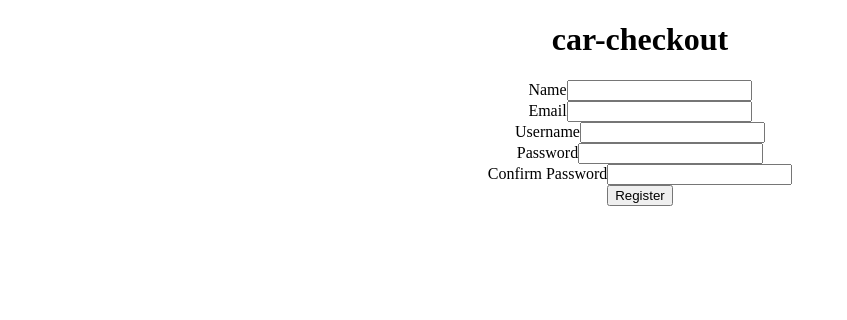
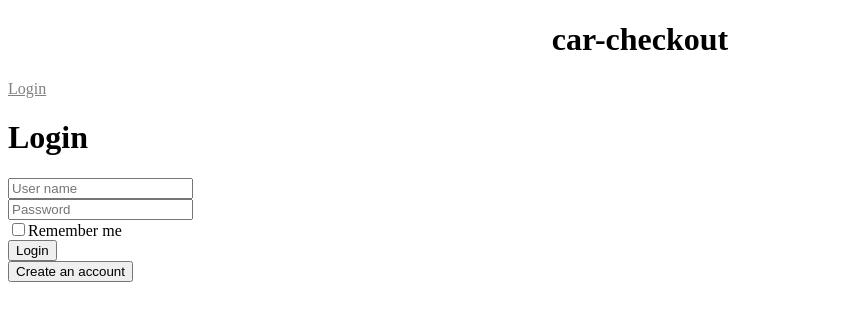
Before and after one commit to Gering112/carsCheckout, an Angular app: page /login in a window 1280 px wide. Shown: the top 320 px of the page, without its empty margins (0-847 px from the left). Built offline with nearby package versions, Linux system fonts and the light colour scheme.

Commit message:
created login routes and created forms for login and register

```diff
--- a/src/app/account/account.component.ts
+++ b/src/app/account/account.component.ts
@@ -4,7 +4,7 @@ import {Component, OnInit} from '@angular/core'
     selector : 'account-sel',
     templateUrl : './account.component.html'
 })
-export class account implements OnInit{
+export class accountComponent implements OnInit{
 
     ngOnInit():void{
 
--- /dev/null
+++ b/src/app/app-routing.module.ts
@@ -0,0 +1,17 @@
+// this routing component contains the routing module for our application
+import {NgModule} from '@angular/core'
+import {Routes, RouterModule} from '@angular/router'
+import { loginComponent } from './login/login.component'
+
+//configure routes for our app
+const routes : Routes = [
+    {path: 'login', component: loginComponent}
+];
+
+@NgModule({
+    imports : [RouterModule.forRoot(routes)],
+    exports : [RouterModule]
+})
+
+export class AppRoutingModule{}
+export const routingComponents = [loginComponent]
--- a/src/app/app.component.html
+++ b/src/app/app.component.html
@@ -1,6 +1,11 @@
 <!--The content below is only a placeholder and can be replaced.-->
 <div style="text-align:center">
   <div><h1>{{pageTitle}}</h1>
-    <app-register></app-register>
   </div>
 </div>
+<nav>
+  <!--routerLinke = which path we want to navigate to-->
+  <a routerLink = './login' routerLinkActive = 'active'>Login</a>
+</nav>
+
+<router-outlet></router-outlet>
--- a/src/app/app.module.ts
+++ b/src/app/app.module.ts
@@ -1,17 +1,18 @@
 import { BrowserModule } from '@angular/platform-browser';
 import { NgModule } from '@angular/core';
 import { AppComponent } from './app.component';
-import { register } from './registeration/register.component';
+import { registerComponent } from './registeration/register.component';
 import {FormsModule} from '@angular/forms'
-import {account} from './account/account.component'
-import {login} from './login/login.component'
+import {accountComponent} from './account/account.component'
+//import {loginComponent} from './login/login.component'
+import {AppRoutingModule, routingComponents} from './app-routing.module'
 
 @NgModule({
   declarations: [
-    AppComponent,register,login, account
+    AppComponent,registerComponent,routingComponents, accountComponent
   ],
   imports: [
-    BrowserModule, FormsModule
+    BrowserModule, FormsModule, AppRoutingModule
   ],
 
   bootstrap: [AppComponent]
--- a/src/app/login/login.component.html
+++ b/src/app/login/login.component.html
@@ -0,0 +1,23 @@
+<div class='loginForm'>
+    <h1>Login</h1>
+    <div class='textbox'>
+        <input type='text' placeholder="User name" >
+    </div>
+    <div class='textbox'>
+        <input type='text' placeholder="Password" >
+    </div>
+    <div>
+        <input type='checkbox'>
+        <label>Remember me</label>
+    </div>
+
+    <div clas='col-md-3'>
+        <button>Login</button>
+    </div>
+
+    <div>
+        <button>Create an account</button>
+    </div>
+
+
+</div>
--- a/src/app/login/login.component.ts
+++ b/src/app/login/login.component.ts
@@ -1,12 +1,12 @@
 import {Component, OnInit} from '@angular/core'
 
 @Component({
-    selector : 'app-login',
+    selector : 'login-sel',
     templateUrl : './login.component.html',
     styleUrls : ['./login.component.css']
 
 })
-export class login implements OnInit{
+export class loginComponent implements OnInit{
 
     ngOnInit():void{
 
--- a/src/app/registeration/register.component.ts
+++ b/src/app/registeration/register.component.ts
@@ -1,12 +1,12 @@
 import { Component,OnInit } from '@angular/core';
 
 @Component({
-    selector : 'app-register',
+    selector : 'register-sel',
     templateUrl : './registeration-form.html',
     styleUrls : ['./register-form.css']
 })
 
-export class register implements OnInit {
+export class registerComponent implements OnInit {
 
     ngOnInit():void{
 
--- a/src/styles.css
+++ b/src/styles.css
@@ -1 +1,4 @@
 /* You can add global styles to this file, and also import other style files */
+nav a.active{
+    color : gray;
+}
```
